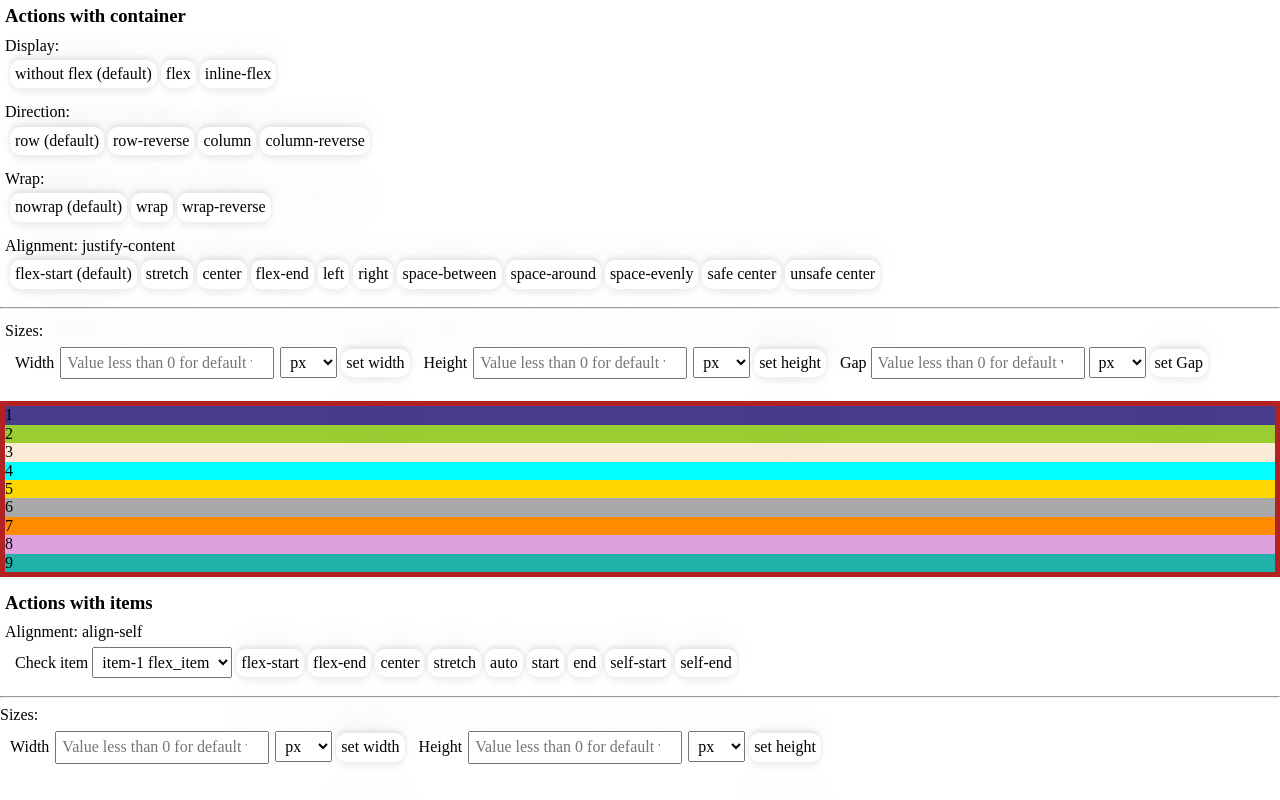
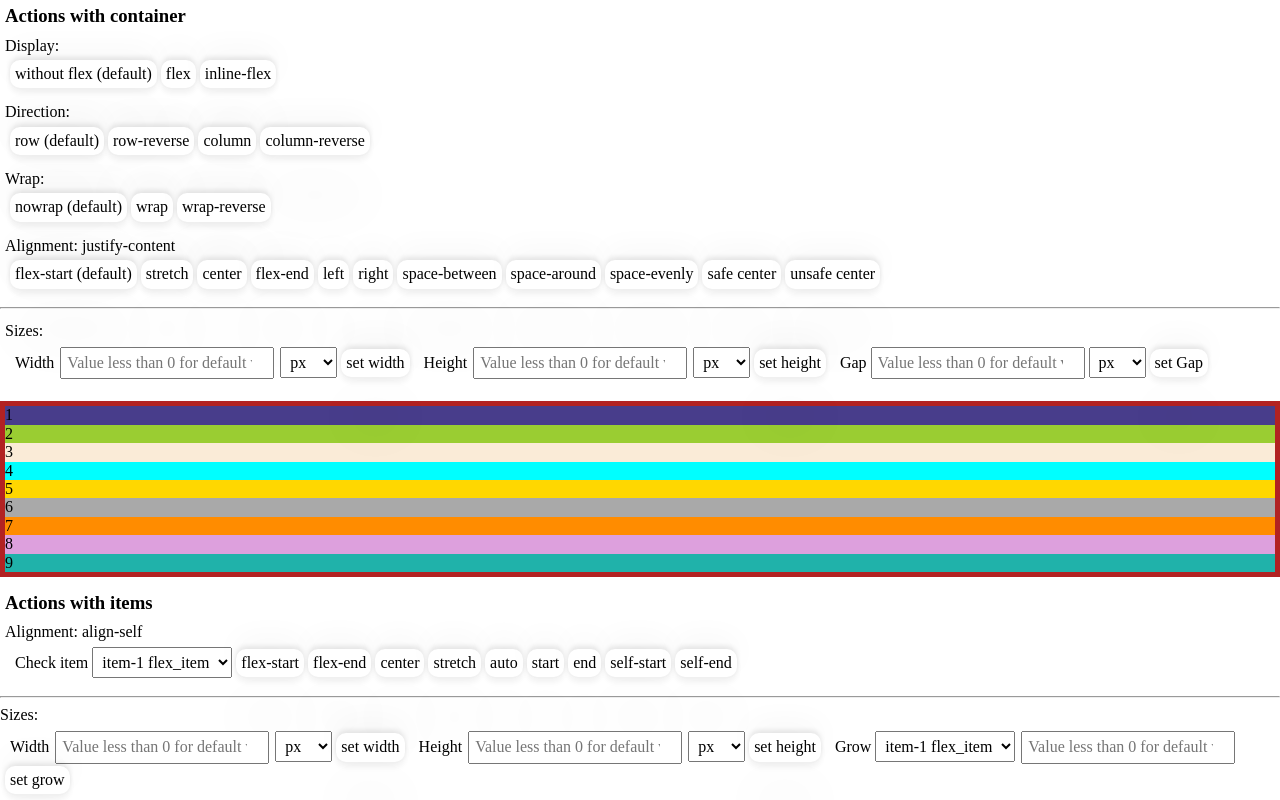
Before and after one commit to FeMalleN/Training, a plain HTML site: page Flex.html in a window 1280 px wide. Drawn offline with Linux system fonts and the light colour scheme.

Commit message:
Began to make Grow

```diff
--- a/Flex.html
+++ b/Flex.html
@@ -173,12 +173,21 @@
       </select>
       <button onclick="setWidth('flex_item',1)">set width</button>
   </label>
+
   <label> Height
   <input type="number" name ="height" placeholder="Value less than 0 for default value" class="newHeight" >
     <select id="height_type" name="height_type" class="types" >
            </select>
     <button onclick="setHeight('flex_item',1)">set height</button>
   </label>
+<!-- -->
+  <label> Grow
+    <select id="" name="" class="fl_items" >
+    </select>
+    <input type="number" name ="height" placeholder="Value less than 0 for default value" class="newHeight" >
+    <button onclick="setGrow('flex_item',1)">set grow</button>
+  </label>
+<!-- -->
 </div>
 </div>
 <script>
```
